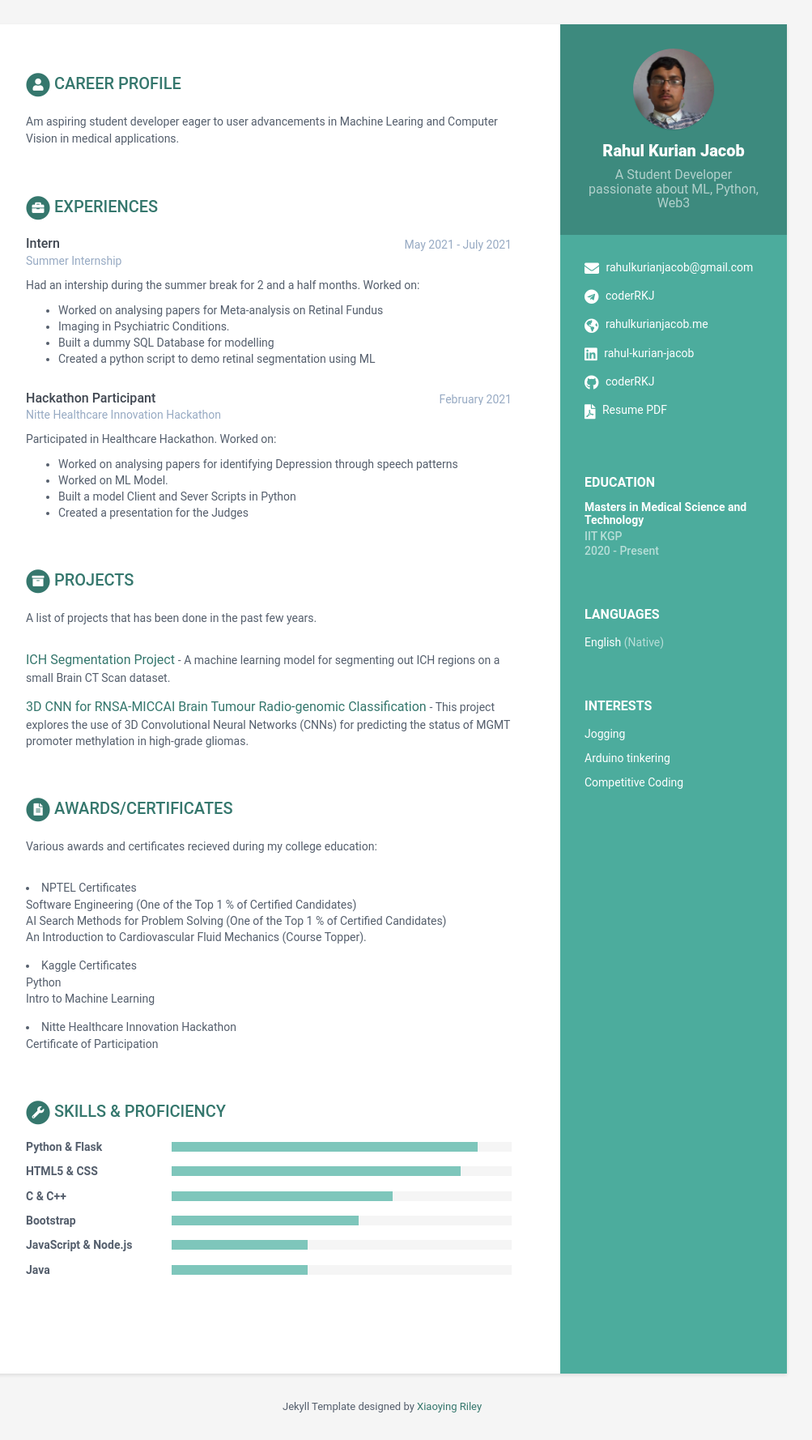
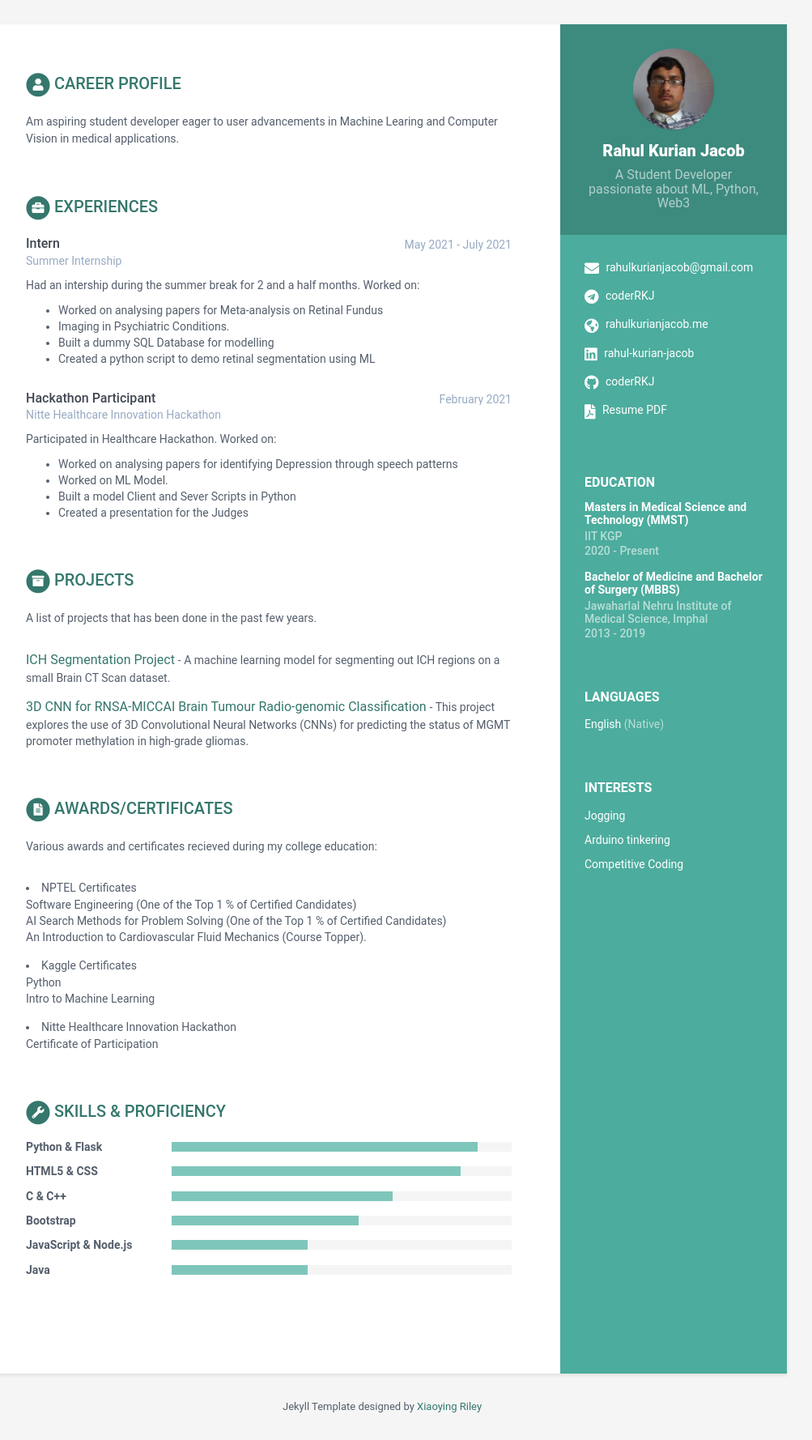
Before and after one commit to coderRKJ/coderRKJ.github.io, a Jekyll site: the page built from index.html, in a window 1280 px wide. Shown: the whole page at 81% size, without its empty margins (168-1171 px from the left). Built offline with Jekyll 4.4.1, drawn with Linux system fonts in a browser that asks for light colours.

Commit message:
Update Education profile

```diff
--- a/_data/data.yml
+++ b/_data/data.yml
@@ -47,12 +47,17 @@ career-profile:
       Am aspiring student developer eager to user advancements in
       Machine Learing and Computer Vision in medical applications.
 education:
-    - degree: Masters in Medical Science and Technology
+    - degree: Masters in Medical Science and Technology (MMST)
       university: IIT KGP
       time: 2020 - Present
       details: |
         Studying this course with a focus on learning application of ML and
         Computer Vision techniques in the healthcare industry. Currently in 4th semster
+
+    - degree: Bachelor of Medicine and Bachelor of Surgery (MBBS)
+      university: Jawaharlal Nehru Institute of Medical Science, Imphal
+      time: 2013 - 2019
+
 experiences:
     - role: Intern
       time: May 2021 - July 2021
```
